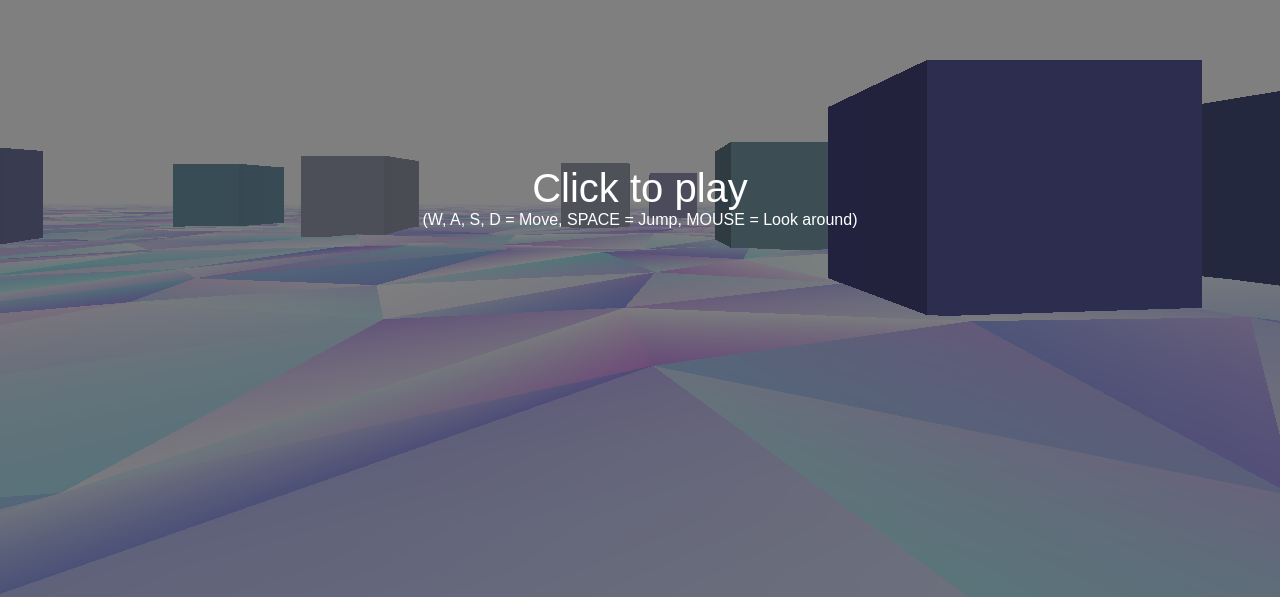
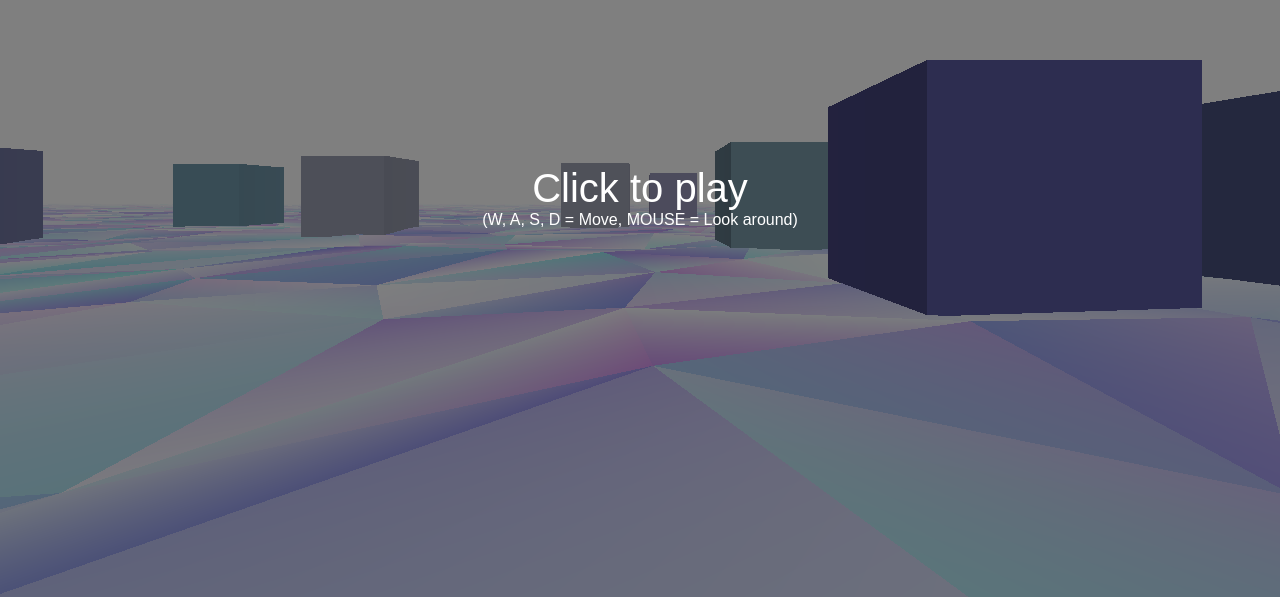
Before and after one commit to nairinarinyan/runaway, a website: page index.html in a window 1280 px wide. Shown: the part 203-804 px from the top of the page. Drawn offline with Linux system fonts and the light colour scheme; animation ran at ten frames a second.

Commit message:
remove jumping instruction

```diff
--- a/index.html
+++ b/index.html
@@ -11,7 +11,7 @@
 		<div id="instructions">
 			<span style="font-size:40px">Click to play</span>
 			<br />
-			(W, A, S, D = Move, SPACE = Jump, MOUSE = Look around)
+			(W, A, S, D = Move, MOUSE = Look around)
 		</div>
 
 	</div>
```
